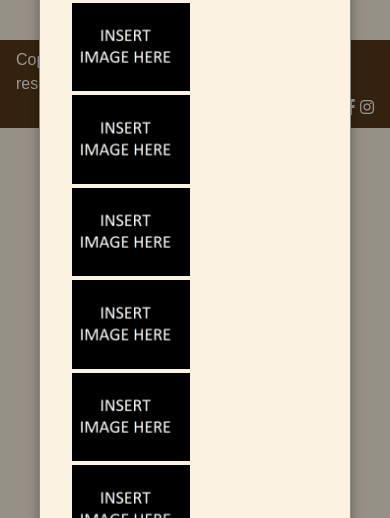
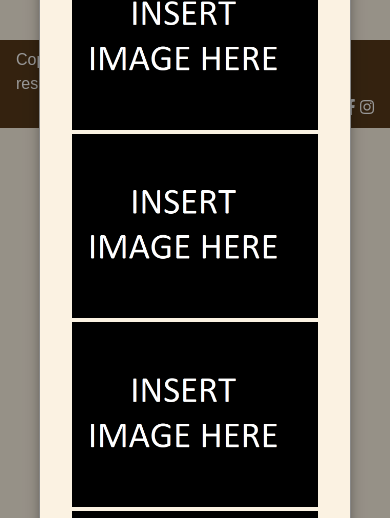
Before and after one commit to glucion05012/SogoCares, a CodeIgniter app: page /SogoCares/projects in a window 390 px wide, after a click on "Adopt-a-Family". Shown: the part 2082-2600 px from the top of the page. Run offline with CodeIgniter, Linux system fonts and the light colour scheme; some libraries are stand-ins or nearby versions.

Commit message:
added projects modal with zoom

```diff
--- a/assets/css/style.css
+++ b/assets/css/style.css
@@ -143,6 +143,17 @@
         font-size: 10px;
     }
     /* END ABOUT US */
+
+    /* PROJECTS */
+    .modal-body img{
+        padding: 2px 16px;
+        width: 300px;
+      }
+
+      .modal-body img:hover{
+        transform: scale(1.5);
+      }
+    /* END PROJECTS */
   }
 
 .content-wrapper{
```
